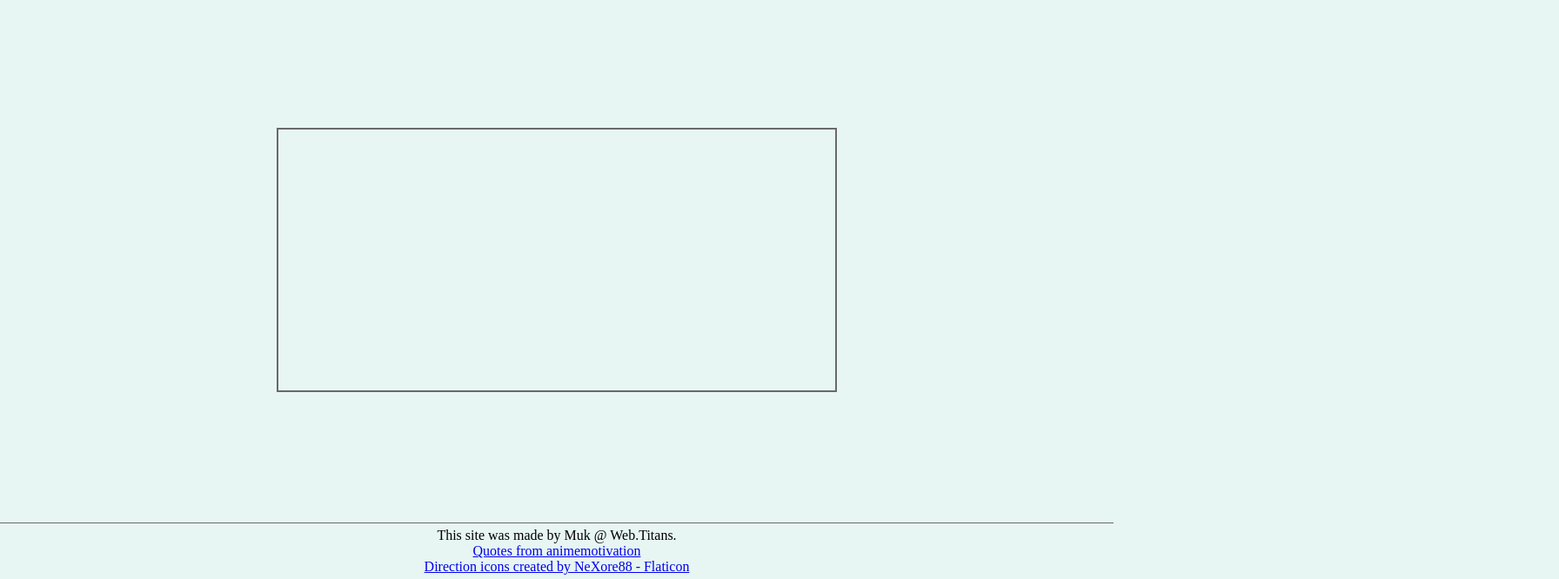
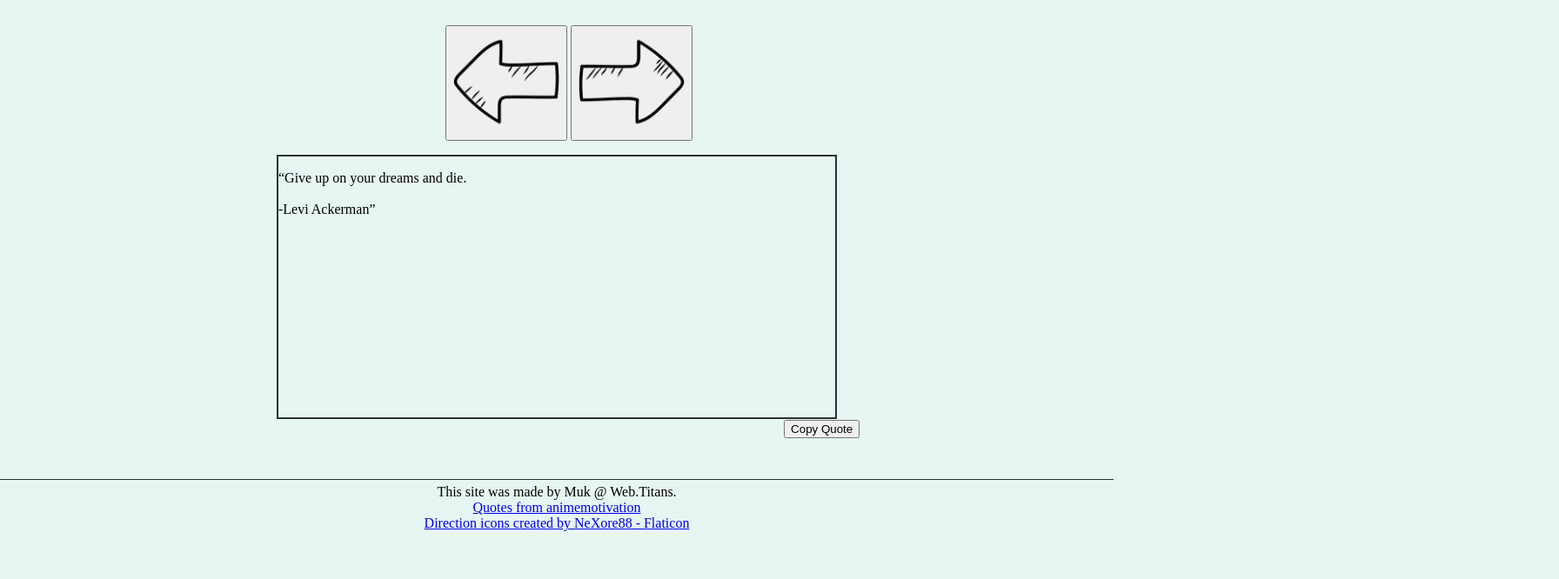
Before and after one commit to Fun9i/Attack-on-Titan-Quotes, a plain HTML site: page index.html in a window 1280 px wide. Shown: the part 437-1103 px from the top of the page at 87% size, 1792 px wide, since content can reach past the window. After the commit the page ends 1053 px from the top, so only its background shows below. Drawn offline with Linux system fonts and the light colour scheme.

Commit message:
Add files via upload

```diff
--- a/index.html
+++ b/index.html
@@ -19,9 +19,18 @@
                 <h1 class="header_h1">Known quotes from the anime Attack on Titan</h1>
             </header>
 			<main class="main">
+				<div class="buttons">
+					<button type="button" id="last_quote">
+						<img src="resources/icons/left-arrow.png" alt="arrow-left" class="arrow_left">
+					</button>
+					<button type="button" id="next_quote">
+						<img src="resources/icons/right-arrow.png" alt="arrow-right" class="arrow_right">
+					</button>
+				</div>
 				<div class="quote_box">
-					<p class="quote_text"></p>
+					<p id="quote_text">“Give up on your dreams and die.<br><br> -Levi Ackerman”</p>
 				</div>
+				<button type="button" id="quote_copy">Copy Quote</button>
 			</main>
 			<footer class="footer">
 				<p class="footer_text">
@@ -32,6 +41,25 @@
 					<a href="https://www.flaticon.com/free-icons/direction" title="direction icons">Direction icons created by NeXore88 - Flaticon</a>
 				</p>
 			</footer>
+			<script>
+				var quotes = [
+					'"It Doesn\'t Matter How Strong The Opposition Is. It Doesn\'t Matter How Fearsome The World Is, It Doesn\'t Matter How Cruel The World Is. Fight!"<br><br>Eren Yeager',
+					'"If There Are Humans Who Can Bring About Change, They\'re Those Who Are Capable Of Abandoning Everything. People Who, When Required To Surpass Even Monsters, Are Capable Of Tossing Aside Their Very Humanity."<br><br>Armin Arlert',
+					'"I Don\'t Like The Terms "Good Person" or "Bad Person." It Is Impossible To Be Entirely Good To Everyone. To Some, You Are A Good Person, While To Others, You Are A Bad Person."<br><br>Armin Arlert',
+					'Miche Zacharius: "As Long As We Continue To Fight, We Are Not Defeated!"<br><br>Miche Zacharius',
+					'"If You Win, You Live. If You Lose, You Die. If You Don\'t Fight, You Can\'t Win!"<br><br>Eren Yeager',
+					'"You Understand, Don’t You? One Day Or Another, Everyone You Care About Eventually Dies. It\’s Something We Simply Can’t Accept. It’s A Realization That Could Drive You Insane."<br><br>Hange Zoë',
+					'"You\'re Gonna Care What Other People Think And Be Someone You\'re Not Your Whole Life? You’re Fine As You Are. So, Talk In Your Own Words."<br><br>Ymir',
+					'"Everyone Had To Be Drunk On Somethin’ To Keep Pushing On … Everyone Was A Slave To Somethin’."<br><br>Kenny Ackerman',
+					'"This World Is Cruel, And It’s Also Very Beautiful."<br><br>Mikasa Ackerman',
+					'"No One Knows What The Outcome Will Be. So, Choose Whatever You\'ll Regret The Least."<br><br>Levi Ackerman',
+				]
+				document.getElementById("next_quote").onclick = function(){
+					var quote = quotes[Math.floor(Math.random()*10)];
+					console.log(quote)
+					document.getElementById("quote_text").innerHTML = quote;
+				}
+			</script>
 		</div>
 	</body>
 </html>
--- a/resources/styles/styles.css
+++ b/resources/styles/styles.css
@@ -11,7 +11,7 @@ body {
 
 .header {
     background-color: #395B64;
-    border-bottom: 2px solid #696969;
+    border-bottom: 2px solid #2c3333;
     text-align: center;
     color: #E7F6F2;
 }
@@ -31,15 +31,32 @@ body {
     flex: 1;
 }
 
+.arrow_left, .arrow_right {
+    max-width: 124px;
+    max-height: 125px;
+}
+
+.buttons {
+    position: relative;
+    left: 40%;
+    top: 2rem;
+}
+
 .quote_box {
     width: 50%;
     height: 300px;
-    border: 2px solid dimgray;
-    margin: 9.375rem auto;
+    border: 2px solid #2c3333;
+    margin: 3rem auto;
+}
+
+#quote_copy {
+    position: relative;
+    left: 70.4%;
+    bottom: 3.5em;
 }
 
 .footer {
-    border-top: 1px solid #696969;
+    border-top: 1px solid #2c3333;
 }
 
 .footer_text {
```
